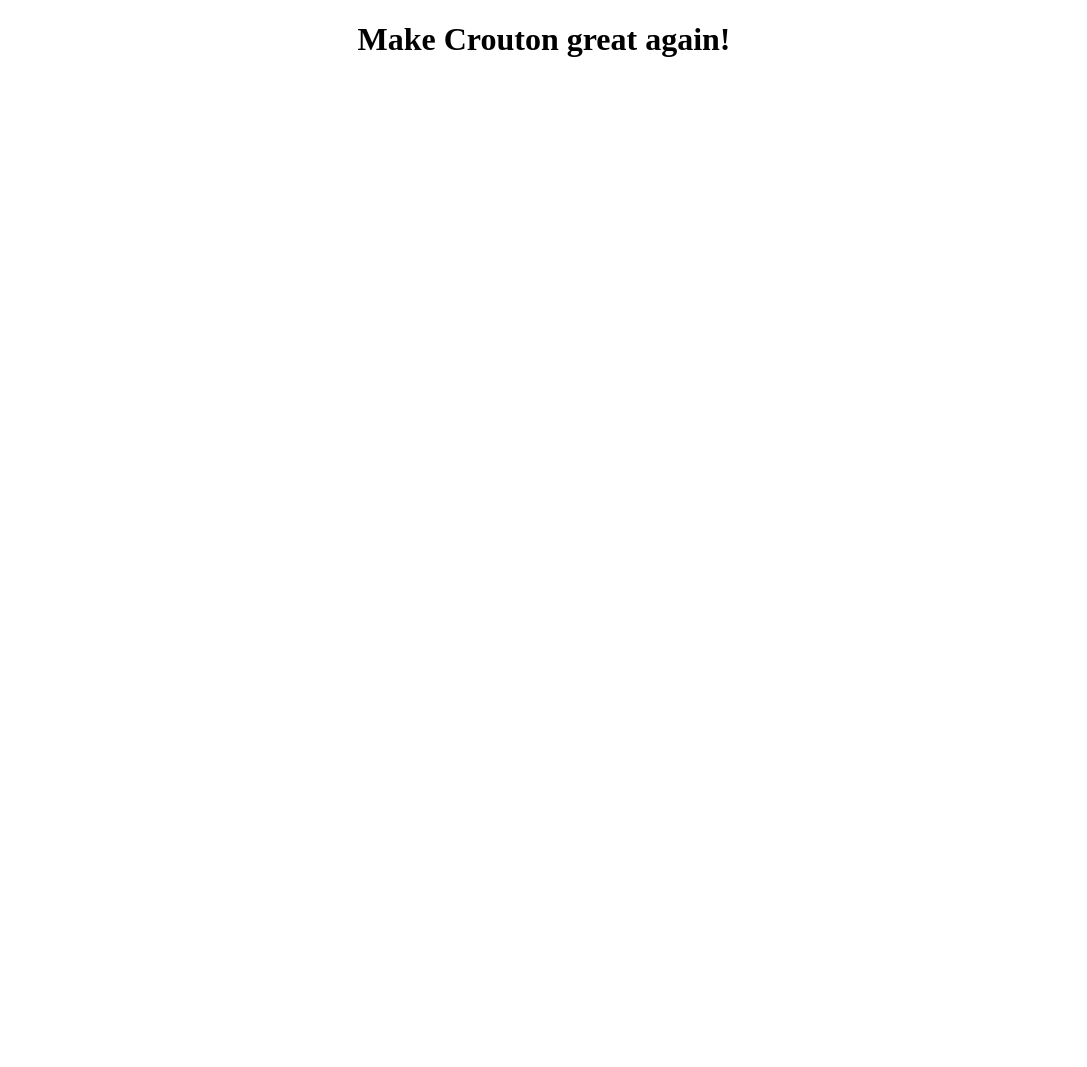
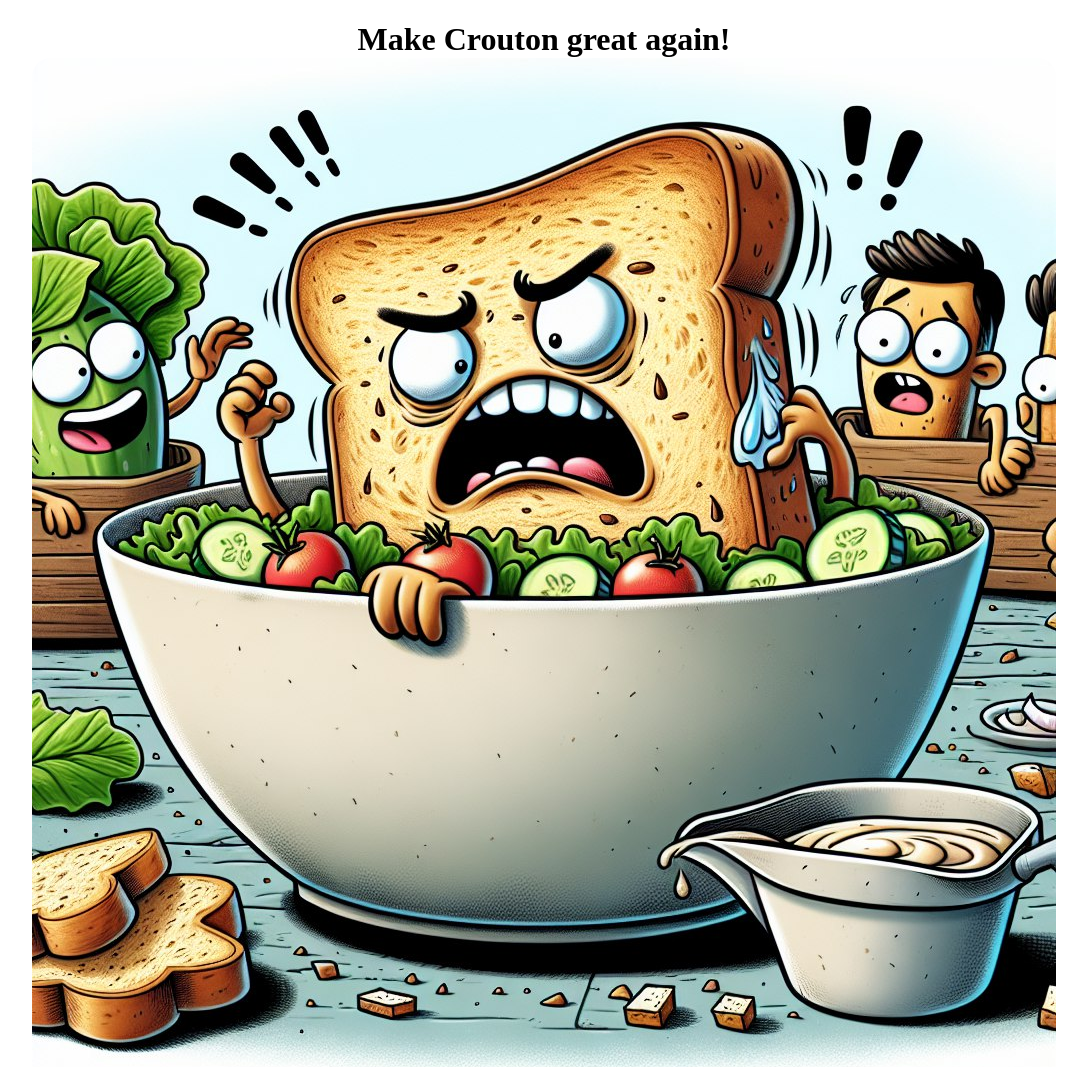
Before and after one commit to Leonartor/crouton, a plain HTML site: page index.html in a window 1280 px wide. Shown: the top 1067 px of the page, without its empty margins (96-1183 px from the left). Before the commit the page ends 800 px from the top, so only its background shows below. Drawn offline with Linux system fonts and the light colour scheme.

Commit message:
add pic to html

```diff
--- a/index.html
+++ b/index.html
@@ -9,7 +9,8 @@
 
 <body>
   <h1 style="text-align: center;">Make Crouton great again!</h>
-
+  <img src="crouton_pic.jpg" style="border-radius: 20px;"
+    alt="crouton_main_pic">
 </body>
 
 </html>
```
